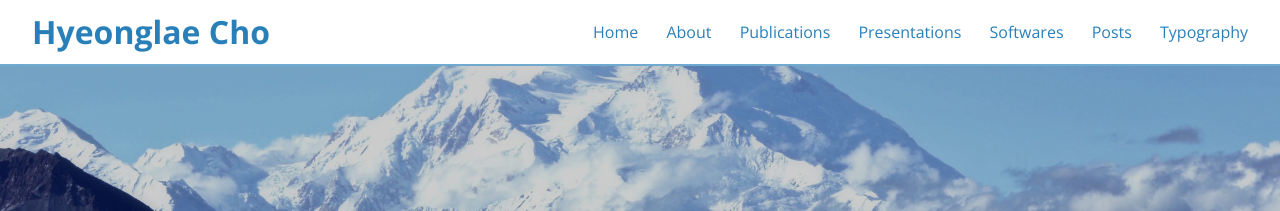
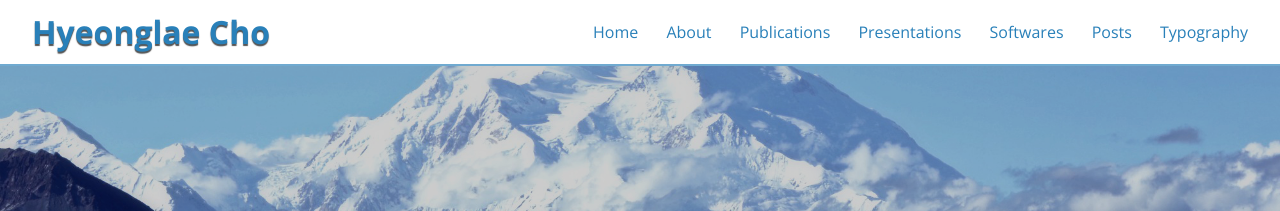
Before and after one commit to Hyeonglae-Cho/Hyeonglae-Cho.github.io, a Jekyll site: the page built from index.html, in a window 1280 px wide. Shown: the top 211 px of the page. Built offline with Jekyll 4.4.1, drawn with Linux system fonts in a browser that asks for light colours; nearby versions of some CDN libraries; the list of posts is cut into pages by our own code.

Commit message:
Update _layout.scss

```diff
--- a/_sass/_layout.scss
+++ b/_sass/_layout.scss
@@ -162,6 +162,7 @@ pre code.hljs {
     	font-size: 2.0em;
 	font-weight: bold;
 	font-style: normal;
+	text-shadow: 0 2px 1px rgba(0,0,0,0.67) !important;
     }
   }
   nav {
```
